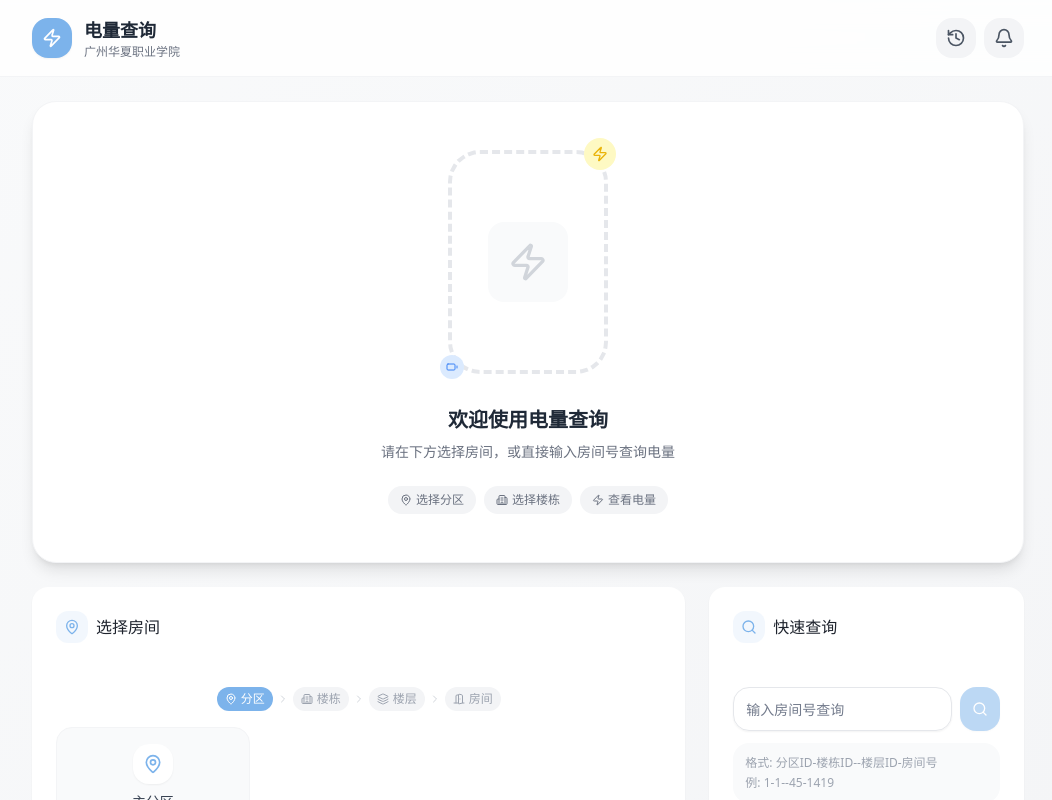
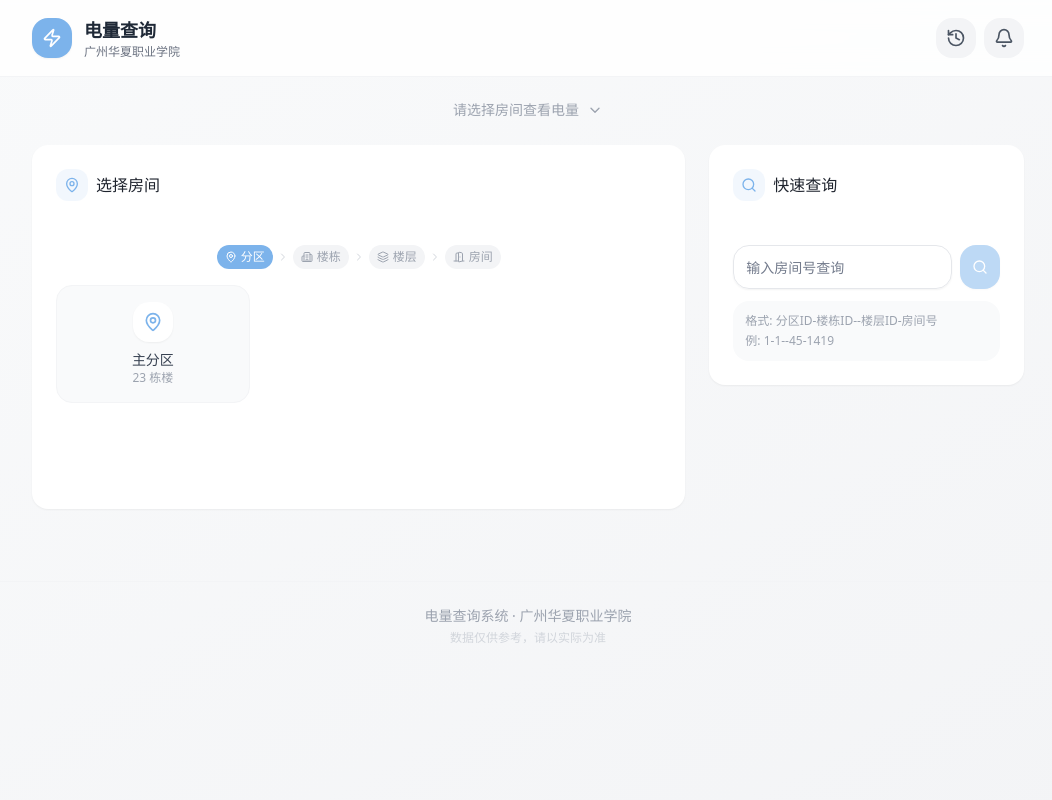
Before and after one commit to Pimeng/battery-web, a React (Vite) app: page / in a window 1280 px wide. Shown: the top 800 px of the page, without its empty margins (112-1164 px from the left). Built offline with nearby package versions, Linux system fonts and the light colour scheme.

Commit message:
feat: 优化查询电量显示

```diff
--- a/src/App.tsx
+++ b/src/App.tsx
@@ -1,5 +1,5 @@
 import { useState, useEffect, useCallback, useRef } from 'react';
-import { Search, Zap, History, Trash2, Bell, MapPin } from 'lucide-react';
+import { Search, Zap, History, Trash2, Bell, MapPin, ChevronDown } from 'lucide-react';
 import { Button } from '@/components/ui/button';
 import { Input } from '@/components/ui/input';
 import { Card, CardContent, CardHeader, CardTitle } from '@/components/ui/card';
@@ -28,6 +28,8 @@ function App() {
 
   // UI states
   const [showHistoryPanel, setShowHistoryPanel] = useState(false);
+  const [showBatteryResult, setShowBatteryResult] = useState(false);
+  const batteryResultRef = useRef<HTMLDivElement>(null);
 
   // Ref to track if URL params have been processed
   const urlParamsProcessed = useRef(false);
@@ -78,6 +80,7 @@ function App() {
               setSelectedRoom(room);
               setSelectedBuildingName(building.building_name);
               setRoomInput(roomId);
+              setShowBatteryResult(true);
               // Auto query
               handleQuery(roomId, room.room_name, building.building_name);
               return;
@@ -116,6 +119,9 @@ function App() {
   const handleQueryClick = () => {
     if (!roomInput.trim()) return;
 
+    // Show battery result section
+    setShowBatteryResult(true);
+
     // Try to find room info
     let roomName = roomInput;
     let buildingName = '未知楼栋';
@@ -137,7 +143,12 @@ function App() {
       }
     }
 
-    handleQuery(roomInput.trim(), roomName, buildingName);
+    handleQuery(roomInput.trim(), roomName, buildingName).then(() => {
+      // Scroll to battery result after query
+      setTimeout(() => {
+        batteryResultRef.current?.scrollIntoView({ behavior: 'smooth', block: 'start' });
+      }, 100);
+    });
   };
 
   // Handle room selection from tree
@@ -145,6 +156,8 @@ function App() {
     setSelectedRoom(room);
     setSelectedBuildingName(buildingName);
     setRoomInput(room.room_id);
+    // Show battery result section
+    setShowBatteryResult(true);
     // Auto query when room is selected - directly call queryBattery to avoid closure issues
     queryBattery(room.room_id).then((success) => {
       if (success) {
@@ -162,6 +175,11 @@ function App() {
           // Add to front, limit to 20
           return [newItem, ...filtered].slice(0, 20);
         });
+
+        // Scroll to battery result after a short delay to allow render
+        setTimeout(() => {
+          batteryResultRef.current?.scrollIntoView({ behavior: 'smooth', block: 'start' });
+        }, 100);
       }
     });
   }, [queryBattery, setHistory]);
@@ -170,6 +188,7 @@ function App() {
   const handleHistorySelect = (item: HistoryItem) => {
     setRoomInput(item.roomId);
     setSelectedBuildingName(item.buildingName);
+    setShowBatteryResult(true);
 
     // Find room info
     if (roomsData) {
@@ -186,7 +205,12 @@ function App() {
       }
     }
 
-    handleQuery(item.roomId, item.roomName, item.buildingName);
+    handleQuery(item.roomId, item.roomName, item.buildingName).then(() => {
+      // Scroll to battery result after query
+      setTimeout(() => {
+        batteryResultRef.current?.scrollIntoView({ behavior: 'smooth', block: 'start' });
+      }, 100);
+    });
     setShowHistoryPanel(false);
   };
 
@@ -205,6 +229,7 @@ function App() {
     setRoomInput('');
     setSelectedRoom(null);
     setSelectedBuildingName('');
+    setShowBatteryResult(false);
     resetResult();
     // Clear URL params
     window.history.replaceState({}, '', window.location.pathname);
@@ -260,8 +285,9 @@ function App() {
 
       {/* Main content */}
       <main className="max-w-5xl mx-auto px-4 py-6">
-        {/* Primary: Battery Result Display */}
-        <div className="mb-6">
+        {/* Primary: Battery Result Display - Only show after selection */}
+        {showBatteryResult && (
+          <div ref={batteryResultRef} className="mb-6 scroll-mt-24">
             <BatteryResult
               data={data}
               loading={loading}
@@ -270,9 +296,19 @@ function App() {
               buildingName={selectedBuildingName}
             />
           </div>
+        )}
 
-        {/* Secondary: Room Selection & Quick Query */}
+        {/* Room Selection & Quick Query */}
         <div className="grid grid-cols-1 lg:grid-cols-3 gap-6">
+          {/* Scroll hint - shown when battery result is hidden */}
+          {!showBatteryResult && (
+            <div className="lg:col-span-3 flex justify-center">
+              <div className="flex items-center gap-2 text-sm text-gray-400 animate-bounce">
+                <span>请选择房间查看电量</span>
+                <ChevronDown className="w-4 h-4" />
+              </div>
+            </div>
+          )}
           {/* Room Selector */}
           <div className="lg:col-span-2">
             <Card className="border-0 shadow-sm">
```
Also changed, not shown: 5 other files (tests, documents, lock files or other folders). Lines whose indentation alone changed are shown as unchanged.
